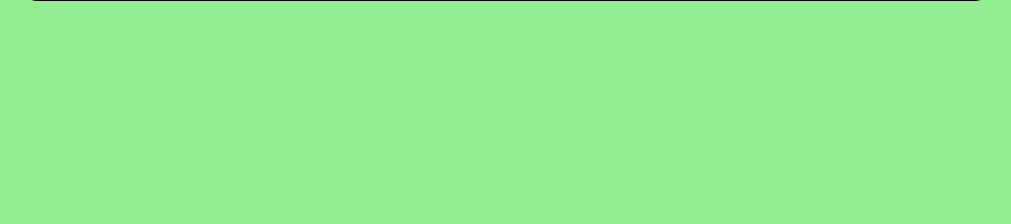
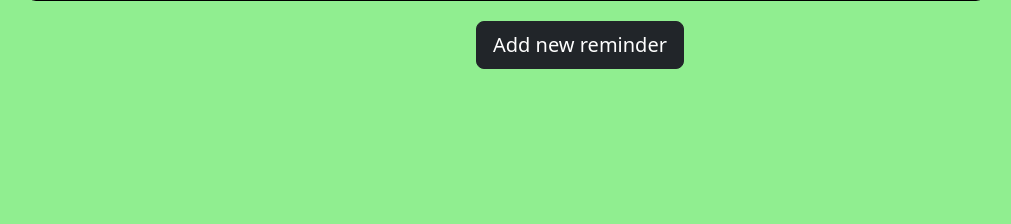
Before and after one commit to ElenaBabunska/djangoApp, a Django app: page /reminder/ in a window 1280 px wide. Shown: the part 207-431 px from the top of the page, without its empty margins (174-1185 px from the left). Run offline with Django 4.2, Linux system fonts and the light colour scheme; a user stored in the database is signed in; data comes from the database, SQL or seed files in the repository.

Commit message:
Update reminder.html

```diff
--- a/FlowersApp/templates/reminder.html
+++ b/FlowersApp/templates/reminder.html
@@ -56,6 +56,7 @@
         </tbody>
     </table>
 </div>
+<a href="{% url 'flowerForm' %}" class="btn btn-dark btn-lg" role="button" style="margin-left: 650px; margin-top: 20px">Add new reminder</a>
 
 </body>
 </html>
```
